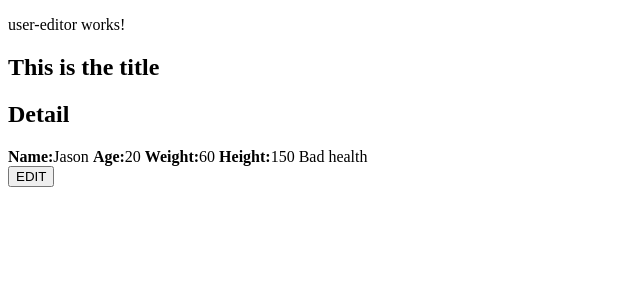
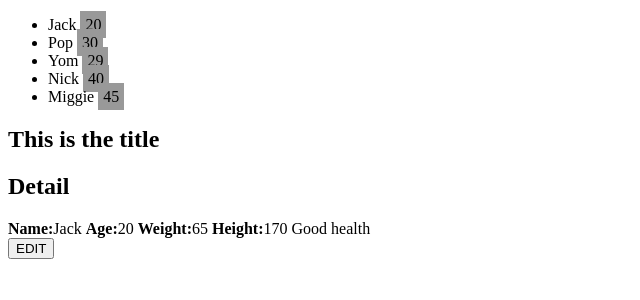
Before and after one commit to graye/HelloWorld, an Angular app: page / in a window 1280 px wide. Shown: the top 300 px of the page, without its empty margins (0-640 px from the left). Built offline with nearby package versions, Linux system fonts and the light colour scheme.

Commit message:
User List

```diff
--- a/src/app/app.component.css
+++ b/src/app/app.component.css
@@ -0,0 +1,13 @@
+.user-selector ul{
+    list-style:none;
+}
+
+.user-selector ul li{
+    padding: 10px;
+    cursor: pointer;
+}
+
+span.age{
+    padding:5px;
+    background-color: #999;
+}
--- a/src/app/app.component.html
+++ b/src/app/app.component.html
@@ -1,24 +1,28 @@
 <section *ngIf="!isEditMode">
-  <app-user-editor></app-user-editor>
+  <ul>
+    <li *ngFor="let item of users" (click)="selectedUser=item" class="user-selector">
+      {{item.name}} <span class="age">{{item.age}}</span>
+    </li>
+  </ul>
 <h1>{{title}}</h1>
 <h1>Detail</h1>
 <div>
-  <b>Name:</b>{{user.name}}
-  <b>Age:</b>{{user.age}}
-  <b>Weight:</b>{{user.weight}}
-  <b>Height:</b>{{user.height}}
-  <span *ngIf="user.isHealthy()">Good health</span>
-  <span *ngIf="!user.isHealthy()">Bad health</span>
+  <b>Name:</b>{{selectedUser.name}}
+  <b>Age:</b>{{selectedUser.age}}
+  <b>Weight:</b>{{selectedUser.weight}}
+  <b>Height:</b>{{selectedUser.height}}
+  <span *ngIf="selectedUser.isHealthy()">Good health</span>
+  <span *ngIf="!selectedUser.isHealthy()">Bad health</span>
 </div>
 <button (click)="isEditMode=true">EDIT</button>
 </section>
 <section *ngIf="isEditMode">
 <h2>Editor</h2>
 <div>
-  <input type="text" [(ngModel)]="user.name" /><br/>
-  <input type="number" [(ngModel)]="user.age" /><br/>
-  <input type="number" [(ngModel)]="user.weight" /><br/>
-  <input type="number" [(ngModel)]="user.height" /><br/>
+  <input type="text" [(ngModel)]="selectedUser.name" /><br/>
+  <input type="number" [(ngModel)]="selectedUser.age" /><br/>
+  <input type="number" [(ngModel)]="selectedUser.weight" /><br/>
+  <input type="number" [(ngModel)]="selectedUser.height" /><br/>
   <p>{{user.getBMI()}}</p>
   <button (click)="onCheckAge()">
     Check Age
--- a/src/app/app.component.ts
+++ b/src/app/app.component.ts
@@ -1,5 +1,13 @@
 import { Component } from '@angular/core';
 import { User } from './user';
+
+const USERS = [
+  new User('Jack', 20, '1234', 170, 65),
+  new User('Pop', 30, '1234', 160, 50),
+  new User('Yom', 29, '1234', 180, 85),
+  new User('Nick', 40, '1234', 175, 65),
+  new User('Miggie', 45, '1234', 150, 65),
+];
 
 @Component({
   selector: 'app-root',
@@ -7,19 +15,17 @@ import { User } from './user';
   styleUrls: ['./app.component.css']
 })
 export class AppComponent {
-  title: string = "This is the title"
-  user: User;
+  title: string = "This is the title";
+  users:Array<User>;
+  selectedUser:User;
 
   constructor(){
-    this.user = new User();
-    this.user.name = "Jason";
-    this.user.age=20;
-    this.user.weight=60;
-    this.user.height=150;
+    this.selectedUser = USERS[0];
+    this.users = USERS;
   }
 
   onCheckAge() {
-    if(this.user.isOld()){
+    if(this.selectedUser.isOld()){
       window.alert('Too old');
     }
     else{
@@ -28,7 +34,7 @@ export class AppComponent {
   }
 
   getBMI() {
-    var bmi = this.user.getBMI();
+    var bmi = this.selectedUser.getBMI();
 
     window.alert('BMI is ' + bmi);
   }
--- a/src/app/user.ts
+++ b/src/app/user.ts
@@ -20,4 +20,12 @@ export class User {
     isHealthy():boolean{
         return this.getBMI() >= 18.5 && this.getBMI() <= 24.9;
     }
+
+    constructor(name:string, age:number, password:string, height:number, weight:number){
+        this.name = name;
+        this.age=age;
+        this.password=password;
+        this.height=height;
+        this.weight=weight;
+    }
 }
```
